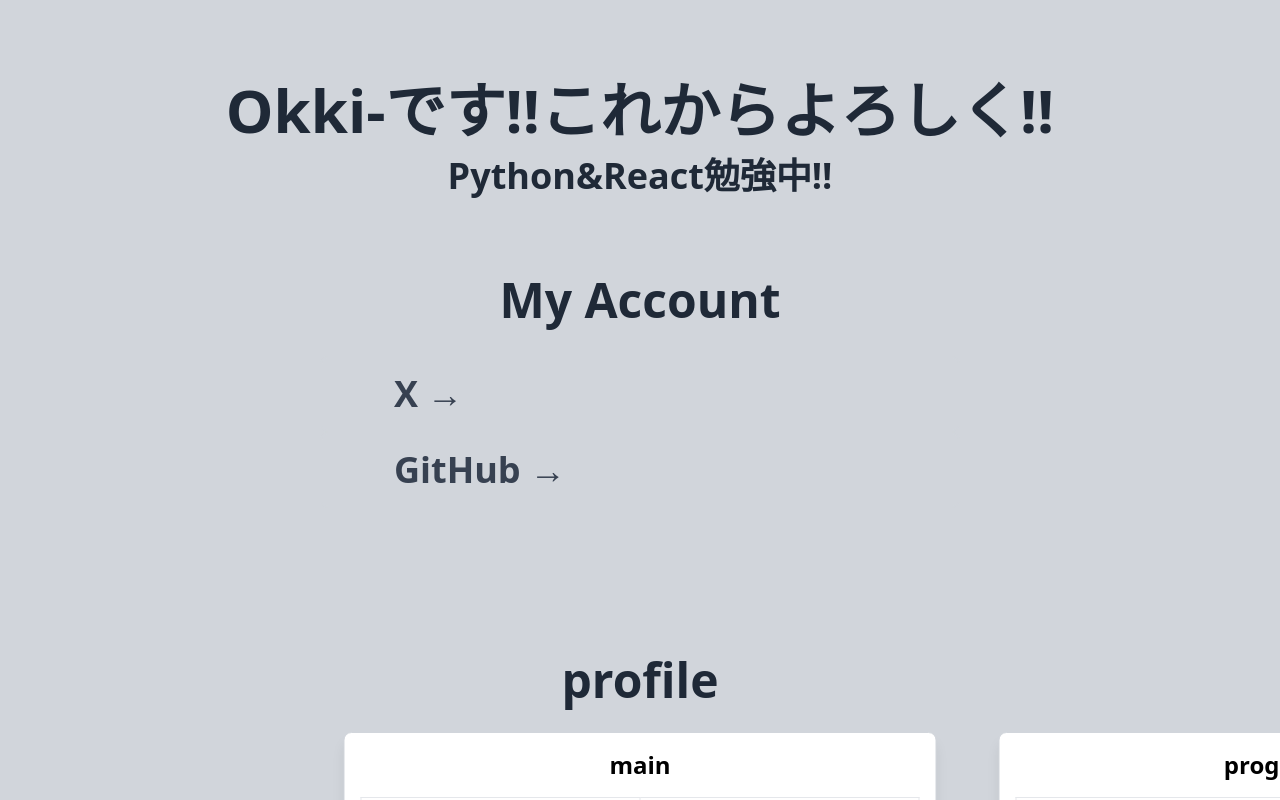
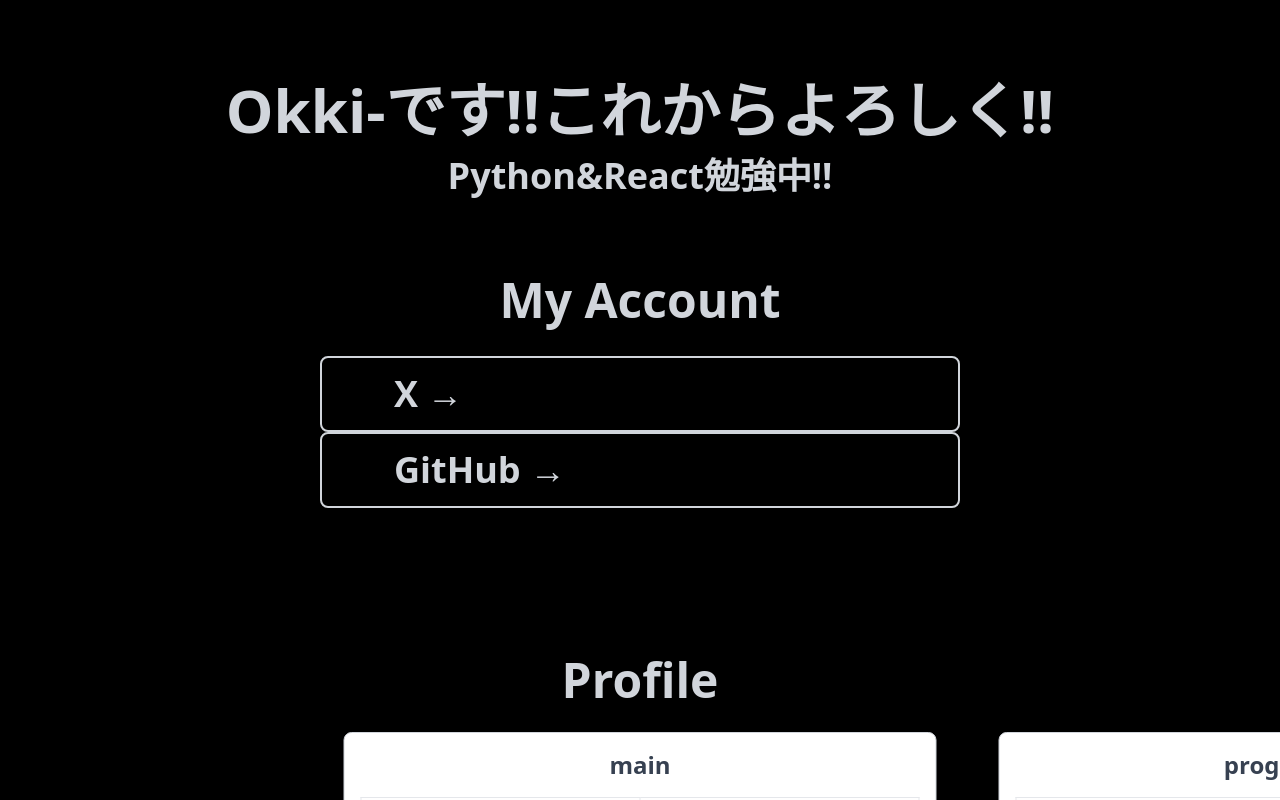
Before and after one commit to Okkyyt/my-homepage, a Next.js app: page / in a window 1280 px wide. Shown: the top 800 px of the page. Built offline with nearby package versions, Linux system fonts and the light colour scheme; no server answers.

Commit message:
たぶんできた ngrok神すぎ

```diff
--- a/app/page.tsx
+++ b/app/page.tsx
@@ -54,7 +54,7 @@ const profiles = [
 
 const ProfileCard: React.FC<{ profile: ProfileType }> = ({ profile }) => {
   return (
-    <div className="bg-white border border-gray-300 rounded-lg shadow-lg overflow-hidden p-4 m-4 h-80">
+    <div className="bg-white border border-gray-300 rounded-lg shadow-lg overflow-hidden p-4 m-4 h-auto sm:h-80 text-gray-700">
       <h3 className="text-2xl font-bold mb-4 text-center">{profile.title}</h3>
       <table className="border-collapse border border-gray-200 table-fixed w-full">
         <tbody>
@@ -79,11 +79,11 @@ export default function Home() {
   const githubHandle = process.env.NEXT_PUBLIC_GITHUB_URL;
 
   return (
-    <main className="bg-gray-300 flex flex-col items-center justify-between font-sans w-full overflow-hidden">
+    <main className="bg-black flex flex-col items-center justify-between font-sans w-full overflow-hidden text-gray-300">
       {/* Title */}
-      <div className="text-center mt-10 sm:mt-20 mb-10 sm:mb-20 w-full font-bold text-gray-800 relative z-10">
+      <div className="text-center mt-10 sm:mt-20 mb-10 sm:mb-20 w-full font-bold relative z-10">
         <h1 className="text-4xl sm:text-6xl">
-          Okki-です!!<span>これからよろしく!!</span>
+          Okki-です!!<span className="block sm:inline">これからよろしく!!</span>
         </h1>
         <h2 className="text-2xl sm:text-4xl mt-4">Python&React勉強中!!</h2>
       </div>
@@ -99,7 +99,7 @@ export default function Home() {
             className="absolute inset-0 opacity-0 transition-all duration-500 transform translate-x-full translate-y-full group-hover:opacity-100 group-hover:translate-x-0 group-hover:translate-y-0"
           />
           <div className="flex flex-col items-center w-full relative">
-            <h3 className="text-3xl sm:text-5xl text-center font-bold text-gray-800 relative z-10">
+            <h3 className="text-3xl sm:text-5xl text-center font-bold relative z-10">
               My Account
             </h3>
             <div className="mt-4 sm:mt-8 text-2xl sm:text-4xl w-3/4 sm:w-1/2 relative z-10">
@@ -116,7 +116,7 @@ export default function Home() {
                   height={40}
                   className="mr-2 sm:mr-4 opacity-0 group-hover/link:opacity-100 transition-opacity duration-300"
                 />
-                <p className="font-semibold text-gray-700 group-hover/link:text-blue-500 transition-colors duration-300">
+                <p className="font-semibold group-hover/link:text-blue-500 transition-colors duration-300">
                   X &rarr;
                 </p>
               </Link>
@@ -133,7 +133,7 @@ export default function Home() {
                   height={40}
                   className="mr-2 sm:mr-4 opacity-0 group-hover/link:opacity-100 transition-opacity duration-300"
                 />
-                <p className="font-semibold text-gray-700 group-hover/link:text-blue-500 transition-colors duration-300">
+                <p className="font-semibold group-hover/link:text-blue-500 transition-colors duration-300">
                   GitHub &rarr;
                 </p>
               </Link>
@@ -164,8 +164,8 @@ export default function Home() {
             objectFit="contain"
           />
         </div>
-        <h3 className="text-3xl sm:text-5xl font-bold text-gray-800 relative z-10">
-          profile
+        <h3 className="text-3xl sm:text-5xl font-bold relative z-10">
+          Profile
         </h3>
         <div className="mt-3 relative z-10">
           <Swiper
```
